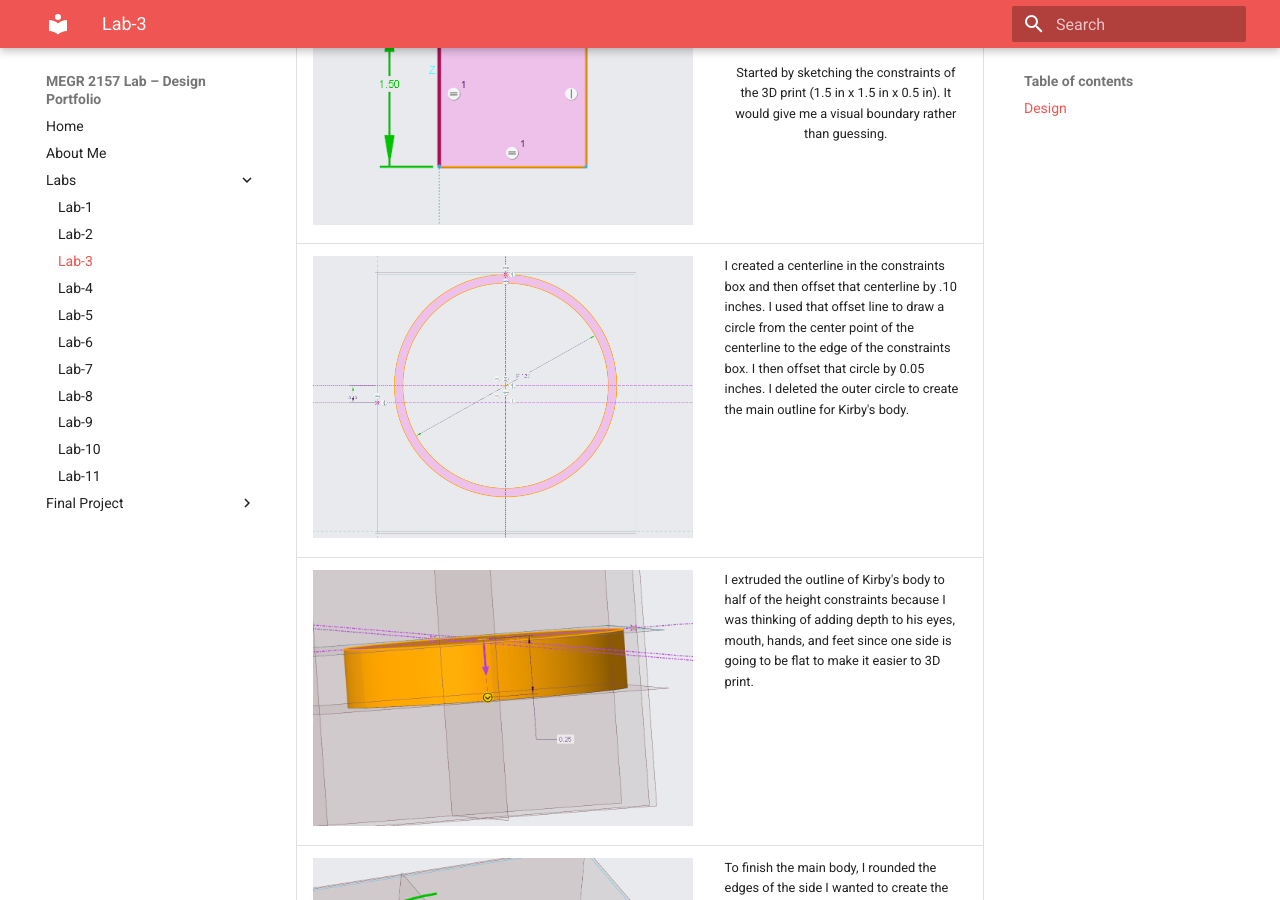
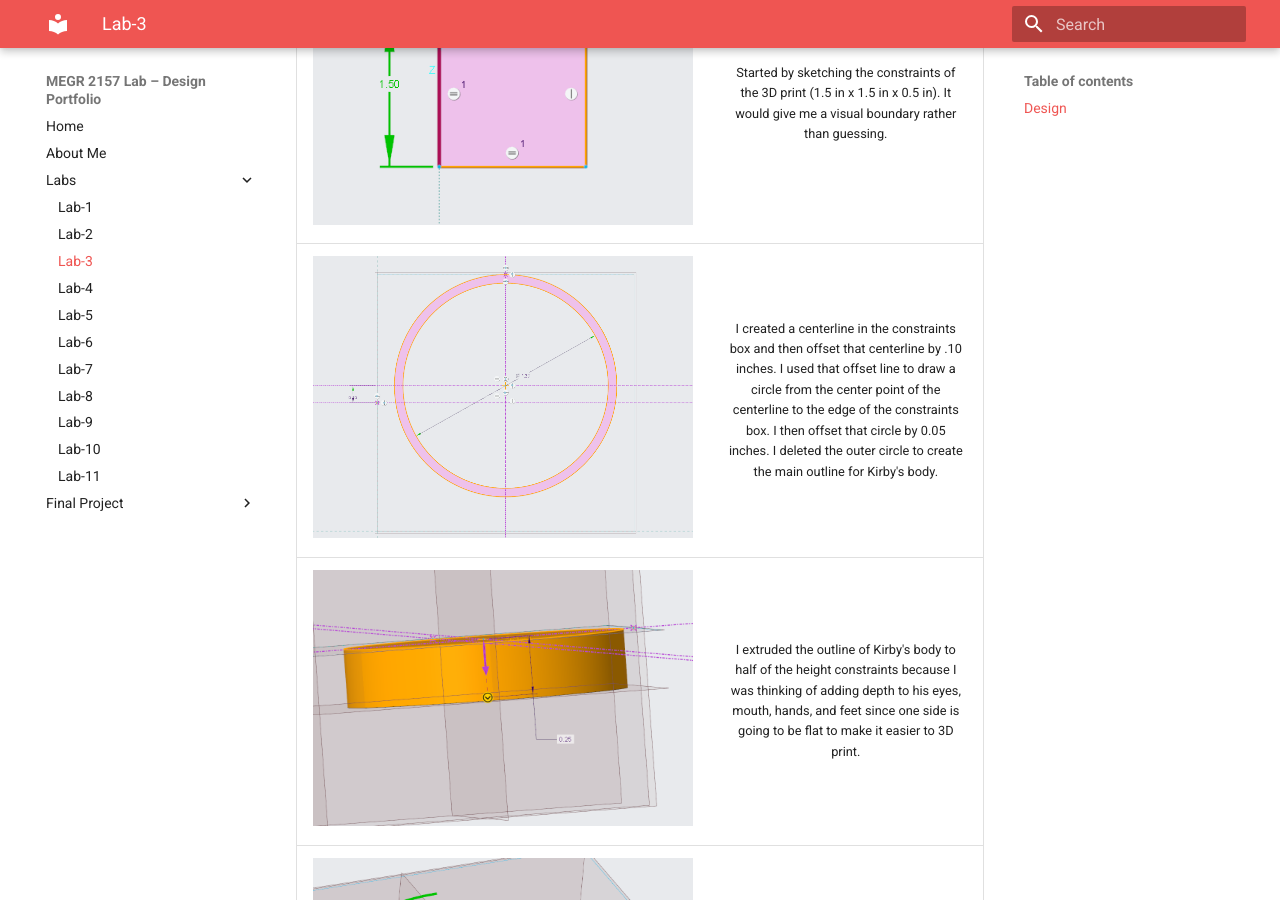
Before and after one commit to AndyChwalik/andy-chwalik-portfolio, an MkDocs documentation site: the page built from docs/Labs/L03/index.md, in a window 1280 px wide and 900 px high, scrolled down 387 px. Built offline with MkDocs 1.6.1 and Material for MkDocs 9.7.7, drawn with Linux system fonts in a browser that asks for light colours.

Commit message:
Update index.md

```diff
--- a/docs/Labs/L03/index.md
+++ b/docs/Labs/L03/index.md
@@ -19,7 +19,7 @@ I couldn't land on an object I wanted to 3D print initially, but I decided to do
     <td style="width:60%;">
       <img src="main_body.png" alt="MainBody" style="width:100%; height:auto;">
     </td>
-    <td style="width:40%; vertical-align:top;">
+    <td style="width:40%; padding:20px; text-align:center; vertical-align:middle;"">
       <p>
         I created a centerline in the constraints box and then offset that centerline by .10 inches. I used that offset line to draw a circle from the center point of the centerline to the edge of the constraints box. I then offset that circle by 0.05 inches. I deleted the outer circle to create the main outline for Kirby's body.
       </p>
@@ -29,7 +29,7 @@ I couldn't land on an object I wanted to 3D print initially, but I decided to do
     <td style="width:60%;">
       <img src="body_extrude.png" alt="constraints" style="width:100%; height:auto;">
     </td>
-    <td style="width:40%; vertical-align:top;">
+    <td style="width:40%; padding:20px; text-align:center; vertical-align:middle;"">
       <p>
         I extruded the outline of Kirby's body to half of the height constraints because I was thinking of adding depth to his eyes, mouth, hands, and feet since one side is going to be flat to make it easier to 3D print.
       </p>
@@ -38,7 +38,7 @@ I couldn't land on an object I wanted to 3D print initially, but I decided to do
     <td style="width:60%;">
       <img src="body_round.png" alt="constraints" style="width:100%; height:auto;">
     </td>
-    <td style="width:40%; vertical-align:top;">
+    <td style="width:40%; padding:20px; text-align:center; vertical-align:middle;"">
       <p>
         To finish the main body, I rounded the edges of the side I wanted to create the details on. I didn't have a specific measurement for the round, I just kept adding more until I thought it looked good.
       </p>
@@ -48,7 +48,7 @@ I couldn't land on an object I wanted to 3D print initially, but I decided to do
     <td style="width:60%;">
       <img src="initial_eye.png" alt="constraints" style="width:100%; height:auto;">
     </td>
-    <td style="width:40%; vertical-align:top;">
+    <td style="width:40%; padding:20px; text-align:center; vertical-align:middle;"">
       <p>
         My first idea for the eyes was to create two ellipses on the top of the main body and then round of the edges to make it look less blocky.
       </p>
@@ -58,7 +58,7 @@ I couldn't land on an object I wanted to 3D print initially, but I decided to do
     <td style="width:60%;">
       <img src="mirror_attempt.png" alt="constraints" style="width:100%; height:auto;">
     </td>
-    <td style="width:40%; vertical-align:top;">
+    <td style="width:40%; padding:20px; text-align:center; vertical-align:middle;"">
       <p>
         I then mirrored this idea to the other side just to see what it looked like. I ended up not liking it because it didn't look very uniform. They looked like separate objects put together, and I didn't like that look
       </p>
@@ -69,7 +69,7 @@ I couldn't land on an object I wanted to 3D print initially, but I decided to do
     <td style="width:60%;">
       <img src="eye_revolve1.png" alt="constraints" style="width:100%; height:auto;">
     </td>
-    <td style="width:40%; vertical-align:top;">
+    <td style="width:40%; padding:20px; text-align:center; vertical-align:middle;"">
       <p>
         My other idea was to create an ellipse in the same position as my previous eyes, but revolve it around a centerline. My thought was that it would make a more football like shape which resembles eyes. I thought that it turned out much better than the previous design. To finish off the eye I rounded the edges of the eye to the body to create a more seamless transition.
       </p>
@@ -79,7 +79,7 @@ I couldn't land on an object I wanted to 3D print initially, but I decided to do
     <td style="width:60%;">
       <img src="both_eyes.png" alt="constraints" style="width:100%; height:auto;">
     </td>
-    <td style="width:40%; vertical-align:top;">
+    <td style="width:40%; padding:20px; text-align:center; vertical-align:middle;"">
       <p>
         Once one of the eyes were completed, I just mirrored it across a centerline going through the middle of the body to keep the dimensions the exact same on both sides.
       </p>
@@ -90,7 +90,7 @@ I couldn't land on an object I wanted to 3D print initially, but I decided to do
     <td style="width:60%;">
       <img src="mouth_sketch.png" alt="constraints" style="width:100%; height:auto;">
     </td>
-    <td style="width:40%; vertical-align:top;">
+    <td style="width:40%; padding:20px; text-align:center; vertical-align:middle;"">
       <p>
         I decided to make the mouth next so I would get a better feeling of where the project was going. I didn't want to make a super symmetrical mouth, because I thought it would look weird, so I used the spline tool to create similar shapes on both sides while maintaining the look I wanted.
       </p>
@@ -100,7 +100,7 @@ I couldn't land on an object I wanted to 3D print initially, but I decided to do
     <td style="width:60%;">
       <img src="mouth_extrude.png" alt="constraints" style="width:100%; height:auto;">
     </td>
-    <td style="width:40%; vertical-align:top;">
+    <td style="width:40%; padding:20px; text-align:center; vertical-align:middle;"">
       <p>
         I decided to extrude the mouth downwards to create more depth to the 3D model. There was no specific measurement I had in mind for this, I just kept taking away material until I thought it looked good.
       </p>
@@ -110,7 +110,7 @@ I couldn't land on an object I wanted to 3D print initially, but I decided to do
     <td style="width:60%;">
       <img src="blush_datum_Plane.png" alt="blush_datum_Plane" style="width:100%; height:auto;">
     </td>
-    <td style="width:40%; vertical-align:top;">
+    <td style="width:40%; padding:20px; text-align:center; vertical-align:middle;"">
       <p>
         To make the blush under Kirby's eyes, I created a datum plane where I wanted them to line up. Doing this allows me to use the same technique I used for the eyes. Similar to previous dimensions, I didn't have exact dimensions in mind while making it, but it ended up being .78 inches from the bottom of the constraints box.
       </p>
@@ -120,7 +120,7 @@ I couldn't land on an object I wanted to 3D print initially, but I decided to do
     <td style="width:60%;">
       <img src="blush_sketch.png" alt="blush_sketch" style="width:100%; height:auto;">
     </td>
-    <td style="width:40%; vertical-align:top;">
+    <td style="width:40%; padding:20px; text-align:center; vertical-align:middle;"">
       <p>
         I used the same sketch and revolve technique for the blush as I did for the eyes. The length of the ellipse was .20 inches with .08 inches between the two peaks.
       </p>
@@ -130,7 +130,7 @@ I couldn't land on an object I wanted to 3D print initially, but I decided to do
     <td style="width:60%;">
       <img src="left_blush.png" alt="blush_sketch" style="width:100%; height:auto;">
     </td>
-    <td style="width:40%; vertical-align:top;">
+    <td style="width:40%; padding:20px; text-align:center; vertical-align:middle;"">
       <p>
         Once the blush was sketched and revolved, I mirrored it across the same middle datum plane I used for the eyes to keep the dimensions the same on both sides of the object.
       </p>
@@ -140,7 +140,7 @@ I couldn't land on an object I wanted to 3D print initially, but I decided to do
     <td style="width:60%;">
       <img src="bot_datum_plane.png" alt="blush_sketch" style="width:100%; height:auto;">
     </td>
-    <td style="width:40%; vertical-align:top;">
+    <td style="width:40%; padding:20px; text-align:center; vertical-align:middle;"">
       <p>
         To make the arms and feet, I created another datum plane on the bottom of the main body so that I could sketch inside of the body and outside of the body. It makes it easier to create different shapes for the arms and feet.
       </p>
@@ -150,7 +150,7 @@ I couldn't land on an object I wanted to 3D print initially, but I decided to do
     <td style="width:60%;">
       <img src="left_arm_sketch.png" alt="blush_sketch" style="width:100%; height:auto;">
     </td>
-    <td style="width:40%; vertical-align:top;">
+    <td style="width:40%; padding:20px; text-align:center; vertical-align:middle;"">
       <p>
         Making the arms, I used a similar technique as I used for the mouth. I used the spline tool from the non rounded part of the body to create a circular looking hand. I then used an arc to connect the two end points of the spline since the body was still a perfect circle. I wanted to make him look like he was waving, so that is why the left hand is high up on the body.
       </p>
@@ -160,7 +160,7 @@ I couldn't land on an object I wanted to 3D print initially, but I decided to do
     <td style="width:60%;">
       <img src="left_arm_height.png" alt="blush_sketch" style="width:100%; height:auto;">
     </td>
-    <td style="width:40%; vertical-align:top;">
+    <td style="width:40%; padding:20px; text-align:center; vertical-align:middle;"">
       <p>
         I extruded the arm to a slightly shorter height than the main body because Kirby has really small arms in his games. I thought that it would make it look more like the character.
       </p>
@@ -170,7 +170,7 @@ I couldn't land on an object I wanted to 3D print initially, but I decided to do
     <td style="width:60%;">
       <img src="left_arm_round.png" alt="blush_sketch" style="width:100%; height:auto;">
     </td>
-    <td style="width:40%; vertical-align:top;">
+    <td style="width:40%; padding:20px; text-align:center; vertical-align:middle;"">
       <p>
         Keeping the rounding consistent, I rounded Kirby's arm the same amount for when I rounded his body. I thought it would make the whole design look more uniform.
       </p>
@@ -180,7 +180,7 @@ I couldn't land on an object I wanted to 3D print initially, but I decided to do
     <td style="width:60%;">
       <img src="both_arms.png" alt="blush_sketch" style="width:100%; height:auto;">
     </td>
-    <td style="width:40%; vertical-align:top;">
+    <td style="width:40%; padding:20px; text-align:center; vertical-align:middle;"">
       <p>
         I repeated this process for the right arm, but I put it a little lower to try and give him that waving look.
       </p>
@@ -190,7 +190,7 @@ I couldn't land on an object I wanted to 3D print initially, but I decided to do
     <td style="width:60%;">
       <img src="right_foot_sketch.png" alt="blush_sketch" style="width:100%; height:auto;">
     </td>
-    <td style="width:40%; vertical-align:top;">
+    <td style="width:40%; padding:20px; text-align:center; vertical-align:middle;"">
       <p>
         I used the same spline technique for the feet as well. I couldn't use an arc for the feet like I did for the arms because Creo was acting funny every time I tried. I am assuming it's because the shape of the feet is much stranger than the arms, which causes confusion when using the arc tool.
       </p>
@@ -200,7 +200,7 @@ I couldn't land on an object I wanted to 3D print initially, but I decided to do
     <td style="width:60%;">
       <img src="right_foot_height.png" alt="blush_sketch" style="width:100%; height:auto;">
     </td>
-    <td style="width:40%; vertical-align:top;">
+    <td style="width:40%; padding:20px; text-align:center; vertical-align:middle;"">
       <p>
         I extruded his feet slightly bigger than the main body because Kirby has massive feet in all of his games. The reason why I picked 0.05 inches was because that is how much shorter I made the arms from the body. I was trying to stay consistent with those measurements.
       </p>
@@ -210,7 +210,7 @@ I couldn't land on an object I wanted to 3D print initially, but I decided to do
     <td style="width:60%;">
       <img src="right_foot_round.png" alt="blush_sketch" style="width:100%; height:auto;">
     </td>
-    <td style="width:40%; vertical-align:top;">
+    <td style="width:40%; padding:20px; text-align:center; vertical-align:middle;"">
       <p>
         The rounding isn't the same on the feet as the body and arms because the feet interacted differently with the body than the arms did. Since the feet interact with the rounding on the body, I was only able to round the feet until it met with the rounding from the body. That is why the rounding for the feet is only 0.05 inches rather than 0.09 inches.
       </p>
@@ -220,7 +220,7 @@ I couldn't land on an object I wanted to 3D print initially, but I decided to do
     <td style="width:60%;">
       <img src="final_design.png" alt="blush_sketch" style="width:100%; height:auto;">
     </td>
-    <td style="width:40%; vertical-align:top;">
+    <td style="width:40%; padding:20px; text-align:center; vertical-align:middle;"">
       <p>
         I followed the same process for the right foot, and Kirby was ready to be 3D printed.
       </p>
@@ -230,7 +230,7 @@ I couldn't land on an object I wanted to 3D print initially, but I decided to do
     <td style="width:60%;">
       <img src="model_tree.png" alt="blush_sketch" style="width:100%; height:auto;">
     </td>
-    <td style="width:40%; vertical-align:top;">
+    <td style="width:40%; padding:20px; text-align:center; vertical-align:middle;"">
       <p>
         Here is the model tree of the fully 3D modeled object.
       </p>
```
